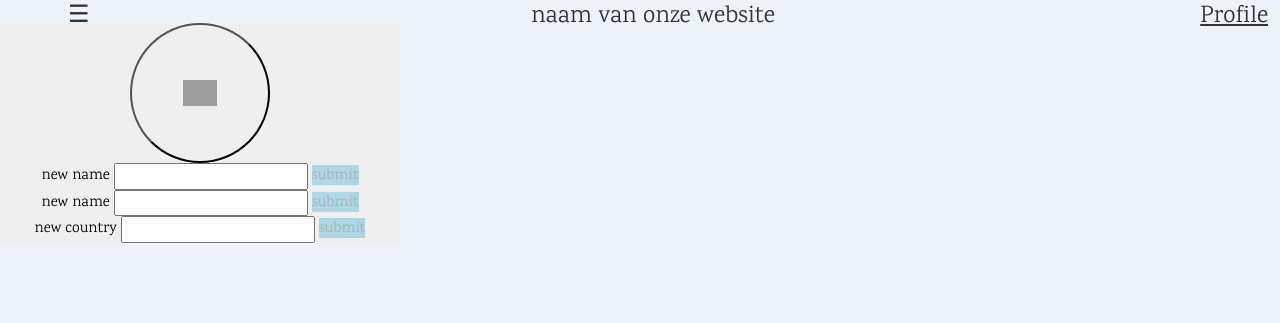
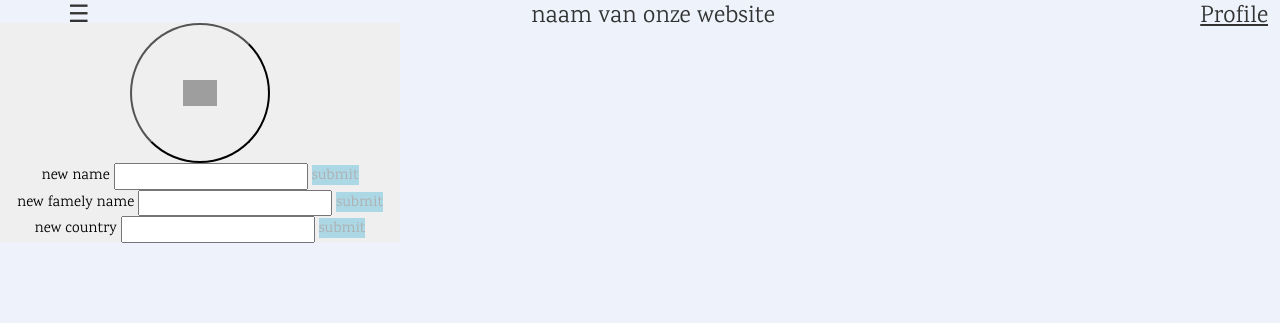
Before and after one commit to robbedeclerk/groepswerk2_review_website, a Flask app: page /edit_profile/1 in a window 1280 px wide. Shown: the part 17-340 px from the top of the page. Run offline with Flask 3, Linux system fonts and the light colour scheme; the visitor is signed in with stand-in values (Sample User, id 1); some libraries are stand-ins or nearby versions; grey boxes are pictures that could not be loaded.

Commit message:
in edit profile van name famely_name gemaakt

```diff
--- a/app/templates/edit_profile.html
+++ b/app/templates/edit_profile.html
@@ -16,7 +16,7 @@
                         <button class="btn1 btn-dark">submit</button>
                     </form>
                     <form action="/change_family_name" method="post">
-                        <label for="new_family_name">new name</label>
+                        <label for="new_family_name">new famely name</label>
                         <input type="text" id="'new_family_name" name="new_family_name" required>
                         <button class="btn1 btn-dark">submit</button>
                     </form>
```
